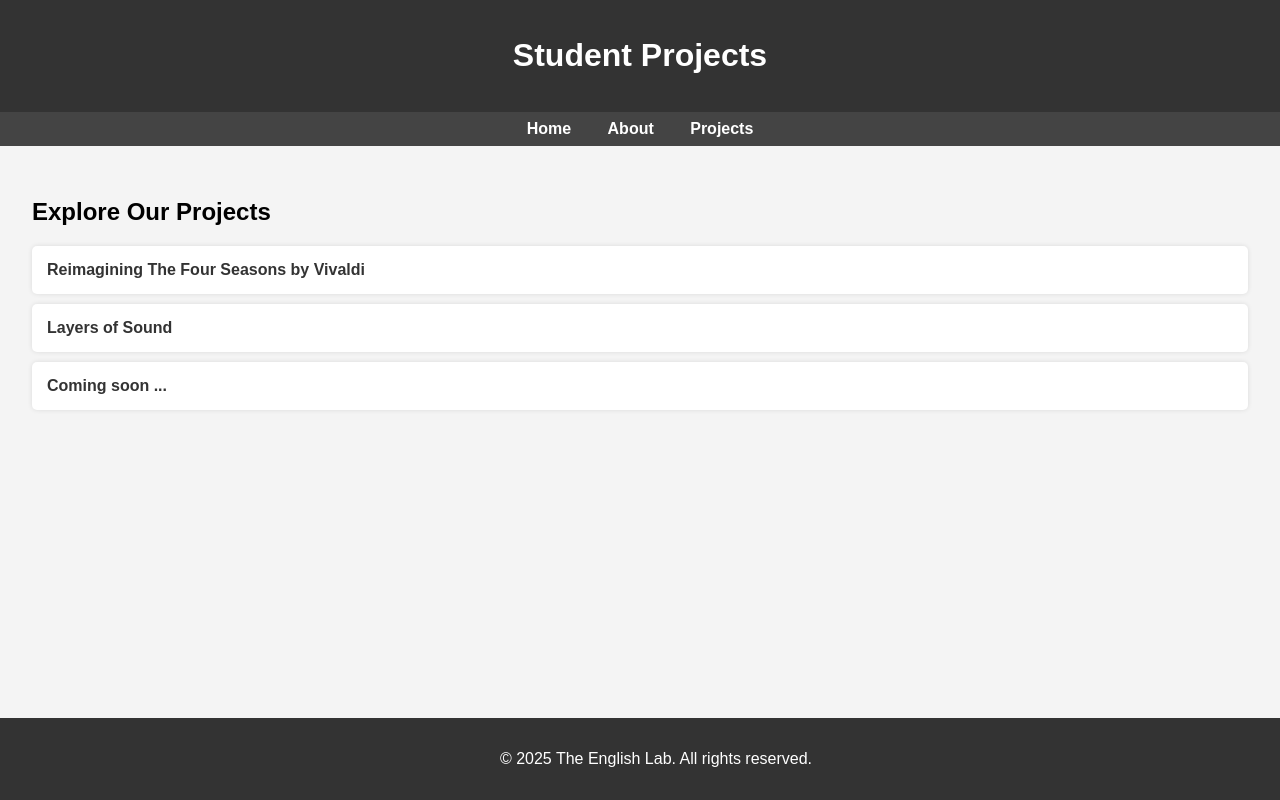
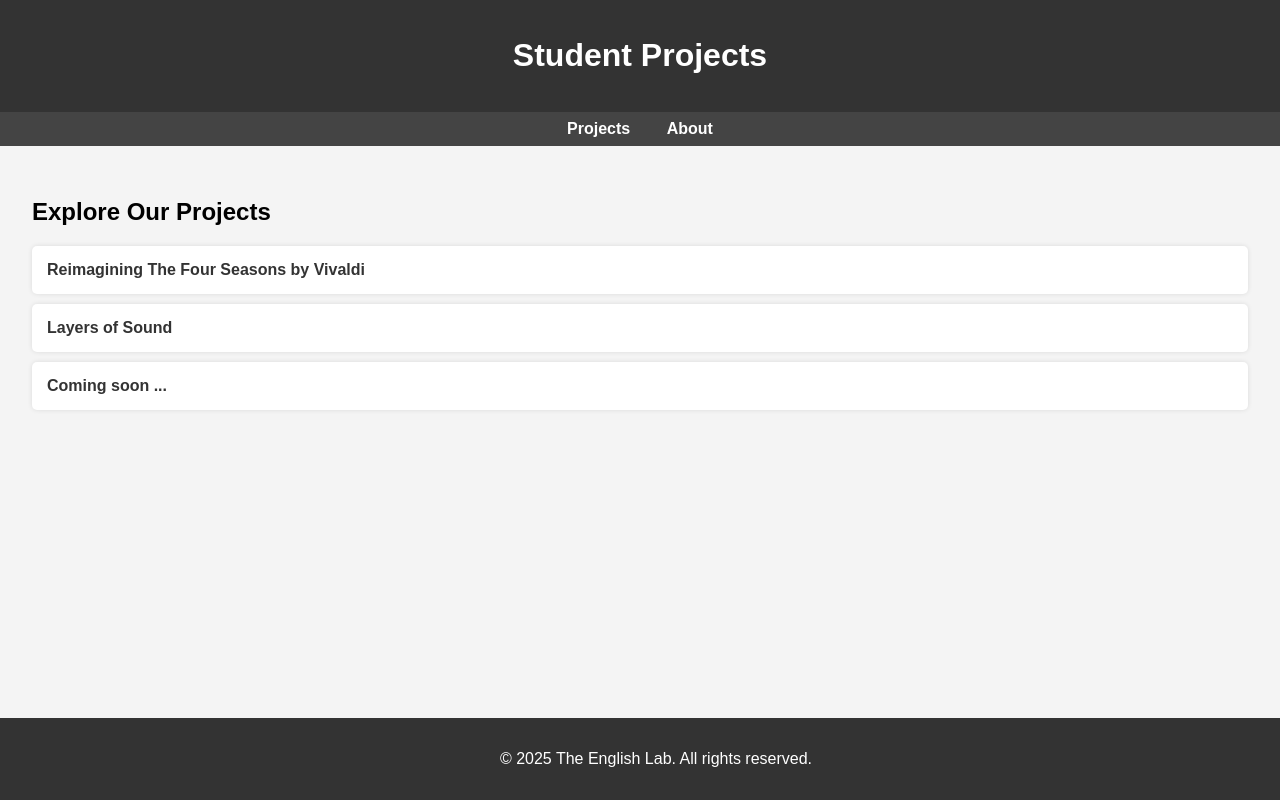
Before and after one commit to theenglishlab/Presentation, a plain HTML site: page projects.html in a window 1280 px wide. Drawn offline with Linux system fonts and the light colour scheme.

Commit message:
Update projects.html

```diff
--- a/projects.html
+++ b/projects.html
@@ -63,9 +63,8 @@
         <h1>Student Projects</h1>
     </header>
     <nav>
-        <a href="index.html">Home</a>
+        <a href="https://theenglishlab.github.io/The_English_Lab/projects.html">Projects</a>
         <a href="about.html">About</a>
-        <a href="projects.html">Projects</a>
     </nav>
     <main>
         <h2>Explore Our Projects</h2>
```
